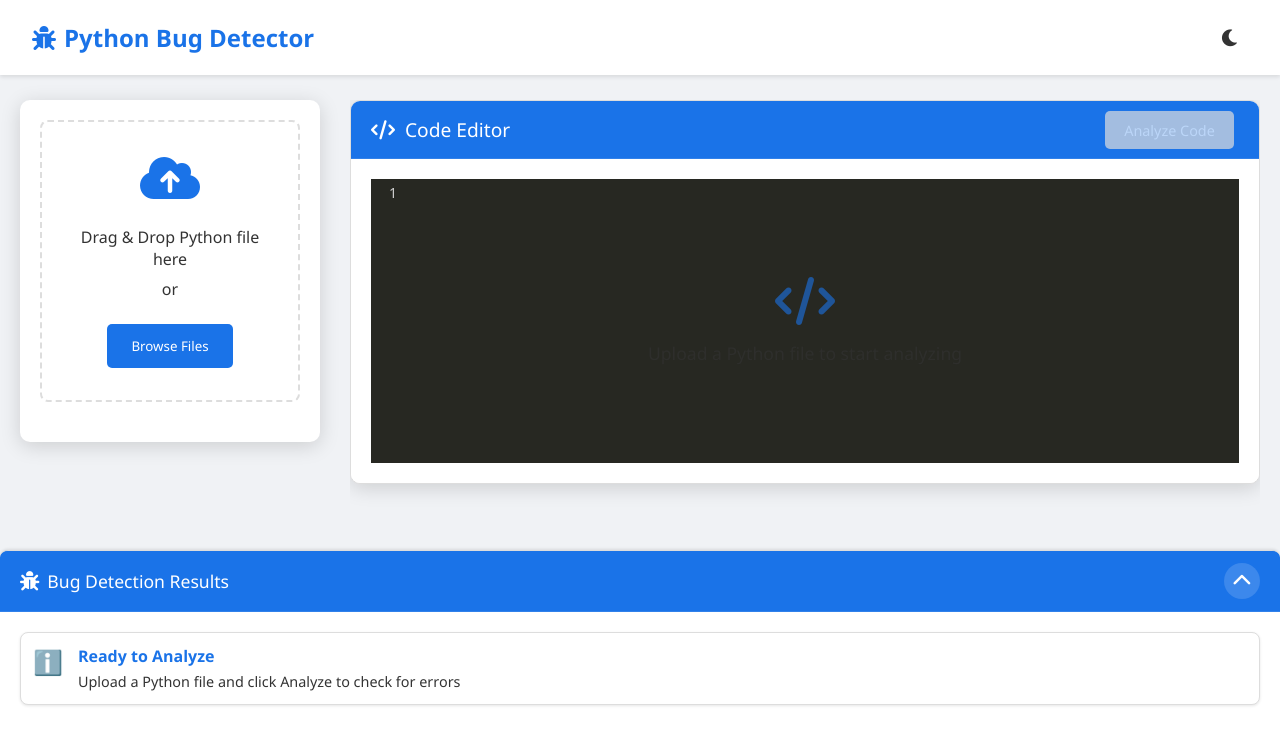
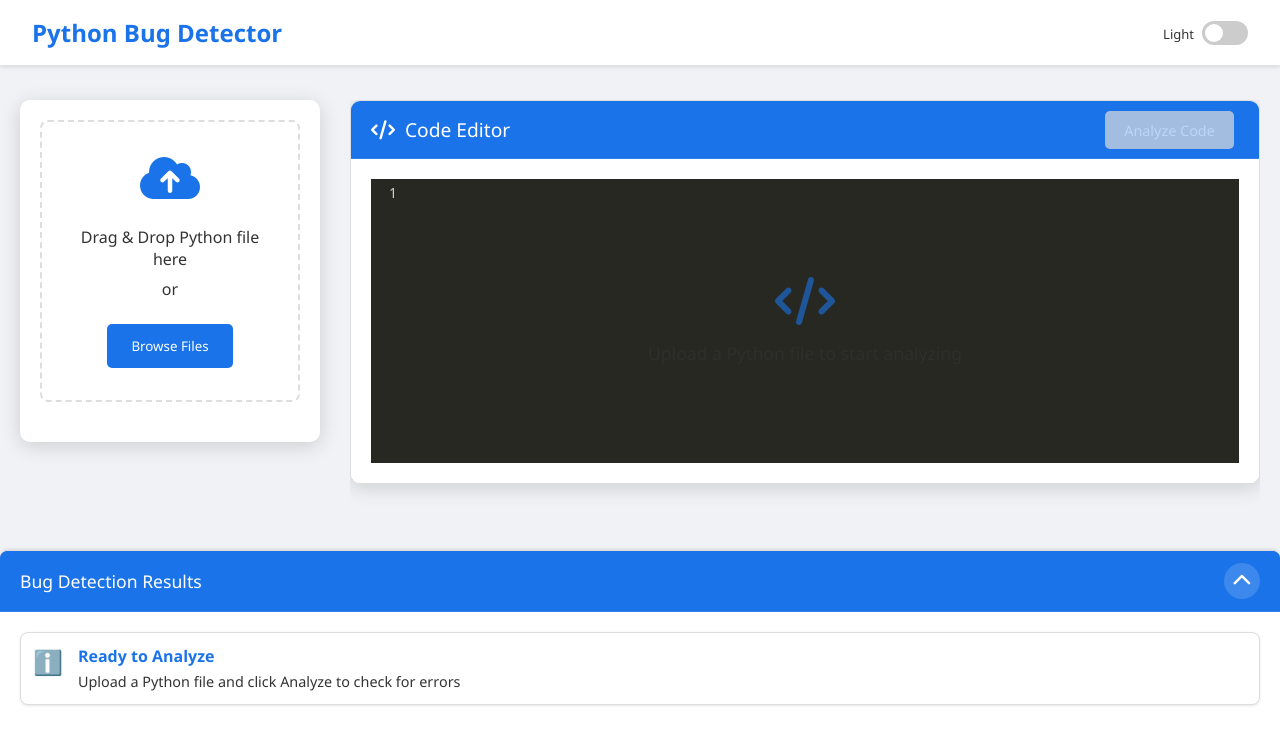
Before and after one commit to HARINI09062005/bugdetection, a plain HTML site: page index.html in a window 1280 px wide. Drawn offline with nearby package versions, Linux system fonts and the light colour scheme.

Commit message:
ui ready

```diff
--- a/index.html
+++ b/index.html
@@ -14,13 +14,16 @@
 <body class="light-mode">
     <nav class="navbar">
         <div class="nav-brand">
-            <i class="fas fa-bug"></i>
+
             <span>Python Bug Detector</span>
         </div>
         <div class="nav-controls">
-            <button id="theme-toggle" class="theme-toggle">
-                <i class="fas fa-moon"></i>
-            </button>
+            <div class="theme-control">
+                <label class="theme-switch">
+                    <input type="checkbox" id="theme-toggle">
+                    <span class="slider round"></span>
+                </label>
+            </div>
         </div>
     </nav>
 
@@ -61,7 +64,7 @@
 
                 <div class="bug-section">
                     <div class="bug-header">
-                        <h2><i class="fas fa-bug"></i> Bug Detection Results</h2>
+                        <h2>Bug Detection Results</h2>
                         <button class="toggle-btn" id="toggle-results">
                             <i class="fas fa-chevron-up"></i>
                         </button>
--- a/script.js
+++ b/script.js
@@ -29,15 +29,20 @@ const analyzeBtn = document.getElementById('analyze-btn');
 const themeToggle = document.getElementById('theme-toggle');
 const body = document.body;
 
-themeToggle.addEventListener('click', () => {
-    body.classList.toggle('dark-mode');
-    const icon = themeToggle.querySelector('i');
-    if (body.classList.contains('dark-mode')) {
-        icon.classList.remove('fa-moon');
-        icon.classList.add('fa-sun');
+// Check for saved theme preference
+const savedTheme = localStorage.getItem('theme');
+if (savedTheme === 'dark') {
+    body.classList.add('dark-mode');
+    themeToggle.checked = true;
+}
+
+themeToggle.addEventListener('change', () => {
+    if (themeToggle.checked) {
+        body.classList.add('dark-mode');
+        localStorage.setItem('theme', 'dark');
     } else {
-        icon.classList.remove('fa-sun');
-        icon.classList.add('fa-moon');
+        body.classList.remove('dark-mode');
+        localStorage.setItem('theme', 'light');
     }
 });
 
--- a/style.css
+++ b/style.css
@@ -10,7 +10,7 @@
 }
 
 .dark-mode {
-    --primary-color: #2196f3;
+    --primary-color: #1a73e8;
     --secondary-color: #1a1a1a;
     --text-color: #fff;
     --bg-color: #2d2d2d;
@@ -56,19 +56,130 @@ body {
     color: var(--primary-color);
 }
 
-.theme-toggle {
-    background: none;
-    border: none;
-    color: var(--text-color);
-    cursor: pointer;
-    font-size: 1.2rem;
-    padding: 0.5rem;
-    border-radius: 50%;
-    transition: background-color 0.3s;
+.theme-control {
+    display: flex;
+    align-items: center;
+    margin-left: 20px;
+    position: relative;
+    min-width: 120px;
 }
 
-.theme-toggle:hover {
-    background-color: var(--border-color);
+.theme-switch {
+    position: relative;
+    display: inline-block;
+    width: 46px;
+    height: 24px;
+    margin-left: auto;
+}
+
+.theme-switch input {
+    opacity: 0;
+    width: 0;
+    height: 0;
+}
+
+.slider {
+    position: absolute;
+    cursor: pointer;
+    top: 0;
+    left: 0;
+    right: 0;
+    bottom: 0;
+    background-color: #ccc;
+    transition: .4s;
+}
+
+.slider:before {
+    position: absolute;
+    content: "";
+    height: 18px;
+    width: 18px;
+    left: 3px;
+    bottom: 3px;
+    background-color: white;
+    transition: .4s;
+}
+
+/* Add theme text labels */
+.theme-switch::before {
+    content: "Light";
+    position: absolute;
+    right: 54px;
+    top: 4px;
+    font-size: 13px;
+    color: var(--text-color);
+    font-weight: 500;
+    opacity: 1;
+    transition: opacity 0.3s ease;
+}
+
+.theme-switch::after {
+    content: "Dark";
+    position: absolute;
+    right: 54px;
+    top: 4px;
+    font-size: 13px;
+    color: var(--text-color);
+    font-weight: 500;
+    opacity: 0;
+    transition: opacity 0.3s ease;
+}
+
+/* Show/hide appropriate label based on theme */
+body.dark-mode .theme-switch::before {
+    opacity: 0;
+}
+
+body.dark-mode .theme-switch::after {
+    opacity: 1;
+}
+
+input:checked + .slider {
+    background-color: var(--primary-color);
+}
+
+input:focus + .slider {
+    box-shadow: 0 0 1px var(--primary-color);
+}
+
+input:checked + .slider:before {
+    transform: translateX(22px);
+}
+
+/* Rounded sliders */
+.slider.round {
+    border-radius: 34px;
+}
+
+.slider.round:before {
+    border-radius: 50%;
+}
+
+/* Remove old theme toggle styles */
+.theme-toggle {
+    display: none;
+}
+
+/* Add light/dark icons to slider */
+.slider:after {
+    content: "☀️";
+    position: absolute;
+    left: 8px;
+    top: 5px;
+    font-size: 14px;
+    opacity: 0;
+    transition: .4s;
+}
+
+input:checked + .slider:after {
+    content: "🌙";
+    right: 8px;
+    left: auto;
+    opacity: 0;
+}
+
+.dark-mode .slider:before {
+    background-color: #333;
 }
 
 .container {
```
